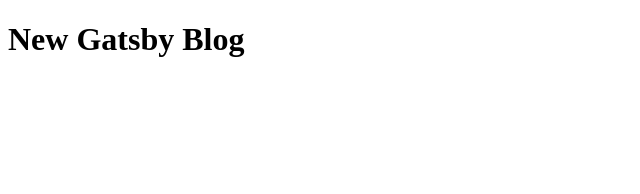
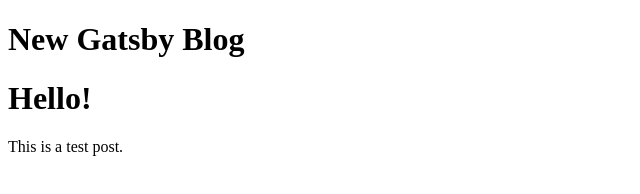
Before and after one commit to markup-mitchell/gatsby-styled-blog, a Gatsby site: page /first-post in a window 1280 px wide. Shown: the whole page, without its empty margins (0-640 px from the left). Built offline with nearby package versions, Linux system fonts and the light colour scheme; Gatsby itself is replaced by a stand-in of ours.

Commit message:
bring in markdown

```diff
--- a/src/pages/page-3.js
+++ b/src/pages/page-3.js
@@ -8,6 +8,7 @@
   <Layout>
     <SEO title="Page three" />
     <h1>Hi from the third page</h1>
+
     <p>Welcome to page 3</p>
     <Link to="/">Go back to the homepage</Link>
   </Layout>
--- a/src/posts/2019-02-20-first-post/index.md
+++ b/src/posts/2019-02-20-first-post/index.md
@@ -4,3 +4,5 @@
 ---
 
 # Hello!
+
+This is a test post.
--- a/src/templates/post.js
+++ b/src/templates/post.js
@@ -7,6 +7,7 @@
   return (
     <>
     <h1>{post.frontmatter.title}</h1>
+    <div dangerouslySetInnerHTML={{__html: post.html}} />
     </>
   )
 }
```
